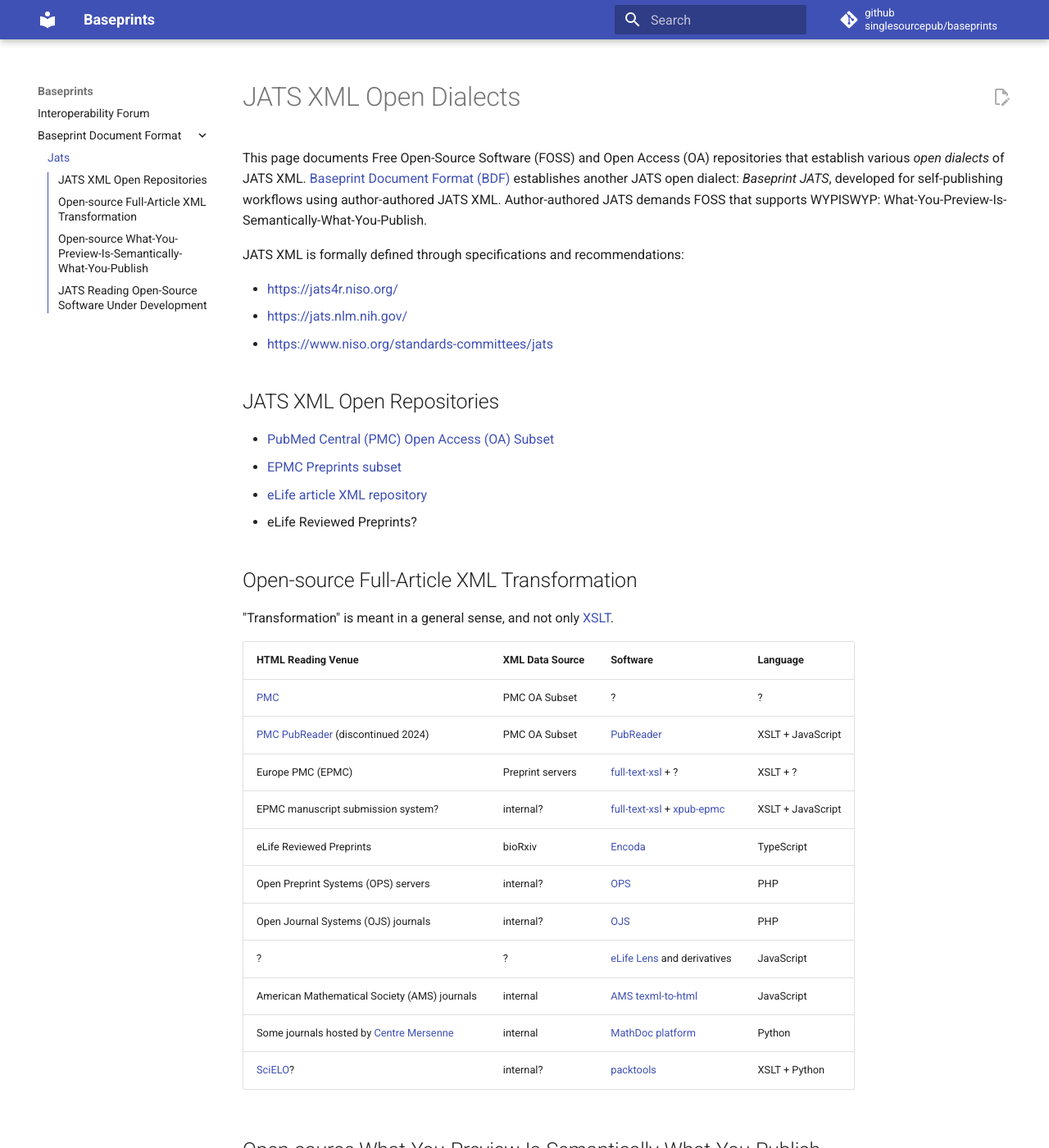
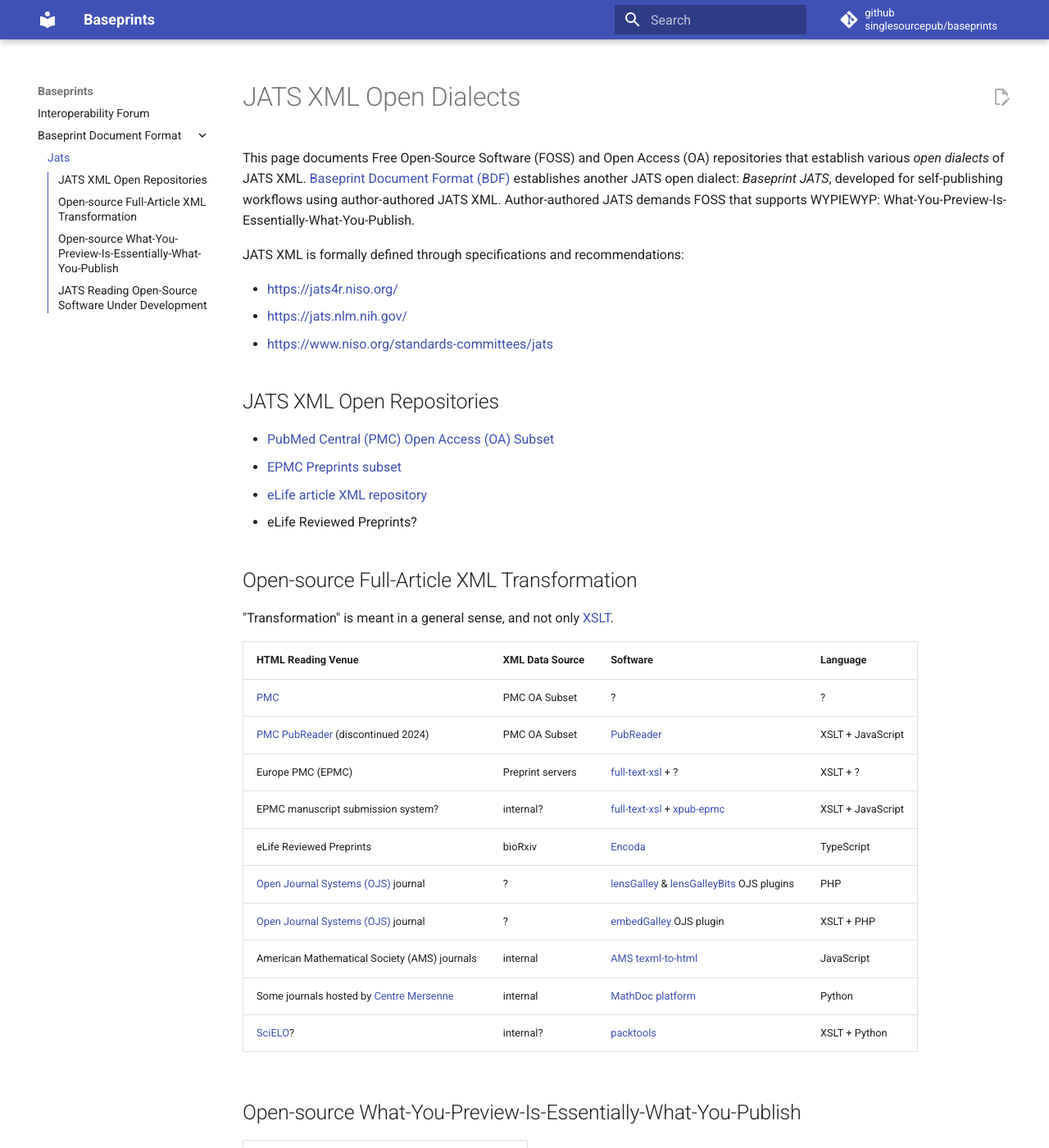
Before and after one commit to singlesourcepub/baseprints, an MkDocs documentation site: the page built from docs/jats.md, in a window 1280 px wide and 1400 px high. Shown: the whole window at 82% size. Built offline with MkDocs 1.6.1 and Material for MkDocs 9.7.7, drawn with Linux system fonts in a browser that asks for light colours; some of the changed text lies outside the part shown.

Commit message:
use WYPIEWYP, merge PKP and Lens info

```diff
--- a/docs/jats.md
+++ b/docs/jats.md
@@ -7,8 +7,8 @@ This page documents Free Open-Source Software (FOSS) and Open Access (OA) reposi
 establish various *open dialects* of JATS XML.
 [Baseprint Document Format (BDF)](bdf/index.md) establishes another JATS open dialect:
 *Baseprint JATS*, developed for self-publishing workflows using author-authored JATS XML.
-Author-authored JATS demands FOSS that supports WYPISWYP:
-What-You-Preview-Is-Semantically-What-You-Publish.
+Author-authored JATS demands FOSS that supports WYPIEWYP:
+What-You-Preview-Is-Essentially-What-You-Publish.
 
 JATS XML is formally defined through specifications and recommendations:
 
@@ -69,22 +69,21 @@ JATS XML is formally defined through specifications and recommendations:
   <td>TypeScript</td>
 </tr>
 <tr>
-  <td>Open Preprint Systems (OPS) servers</td>
-  <td>internal?</td>
-  <td><a href="https://pkp.sfu.ca/software/ops/">OPS</a></td>
+  <td><a href="https://github.com/pkp">Open Journal Systems (OJS)</a> journal</td>
+  <td>?</td>
+  <td>
+    <a href="https://github.com/asmecher/lensGalley">lensGalley</a> &amp;
+    <a href="https://github.com/withanage/lensGalleyBits">lensGalleyBits</a> OJS plugins
+  </td>
   <td>PHP</td>
 </tr>
 <tr>
-  <td>Open Journal Systems (OJS) journals</td>
-  <td>internal?</td>
-  <td><a href="https://github.com/pkp">OJS</a></td>
-  <td>PHP</td>
-</tr>
-<tr>
+  <td><a href="https://github.com/pkp">Open Journal Systems (OJS)</a> journal</td>
   <td>?</td>
-  <td>?</td>
-  <td><a href="https://github.com/elifesciences/lens">eLife Lens</a> and derivatives</td>
-  <td>JavaScript</td>
+  <td>
+    <a href="https://github.com/ajnyga/embedGalley">embedGalley</a> OJS plugin
+  </td>
+  <td>XSLT + PHP</td>
 </tr>
 <tr>
   <td>American Mathematical Society (AMS) journals</td>
@@ -108,7 +107,7 @@ JATS XML is formally defined through specifications and recommendations:
 
 <!-- copybreak off -->
 
-## Open-source What-You-Preview-Is-Semantically-What-You-Publish
+## Open-source What-You-Preview-Is-Essentially-What-You-Publish
 
 <table>
 <tr>
```
